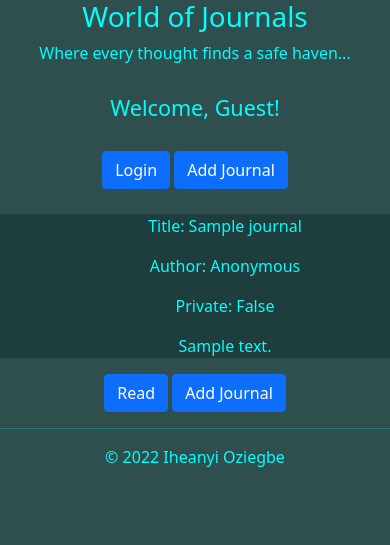
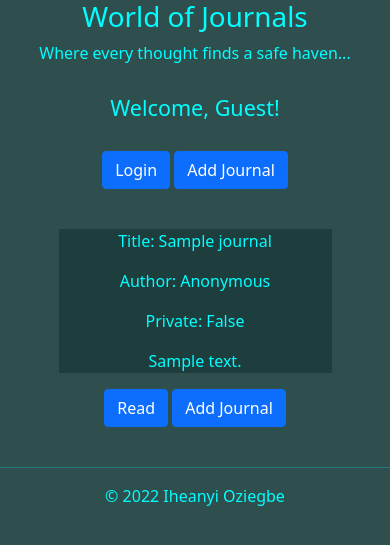
Before and after one commit to neoconstel/CRUD-Public-Journal-With-Flask, a Flask app: page /home/ in a window 390 px wide; the page is wider, and only the part inside the window is pictured. Shown: the top 545 px of that part. Run offline with Flask 2, Linux system fonts and the light colour scheme; tables that the repository leaves empty hold one stand-in row (values such as "Sample post").

Commit message:
style elements to be relatively responsive

```diff
--- a/app/static/css/style.css
+++ b/app/static/css/style.css
@@ -6,7 +6,7 @@ body {
 }
 
 form {
-    width: 450px;
+    width: 350px;
     margin: 0 auto;
 }
 
@@ -21,7 +21,7 @@ form {
 input[type="text"],
 input[type="password"],
 textarea {
-    width: 450px;
+    width: 350px;
     color: darkslategrey;
 }
 
--- a/app/views/home/static/css/home.css
+++ b/app/views/home/static/css/home.css
@@ -8,6 +8,16 @@
 
 .journal {
     background-color: rgb(30, 61, 61);
-    width: 450px;
-    margin: 0 auto;
+    width: min(350px, 70%);
+    margin: 40px auto 0;
 }
+
+.action-buttons {
+    margin-bottom: 40px;
+}
+
+@media screen and (min-width:500px) {
+    .journal {
+        width: max(350px, 70%);
+    }
+}
```
